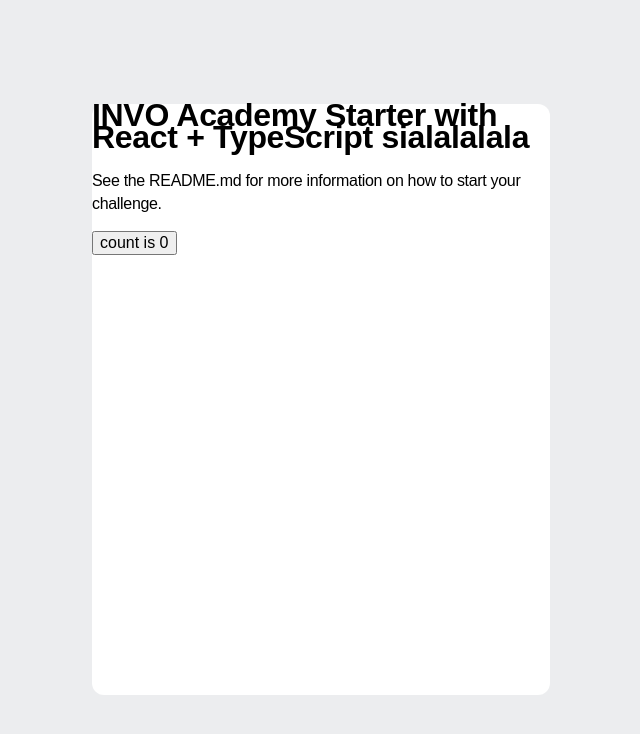
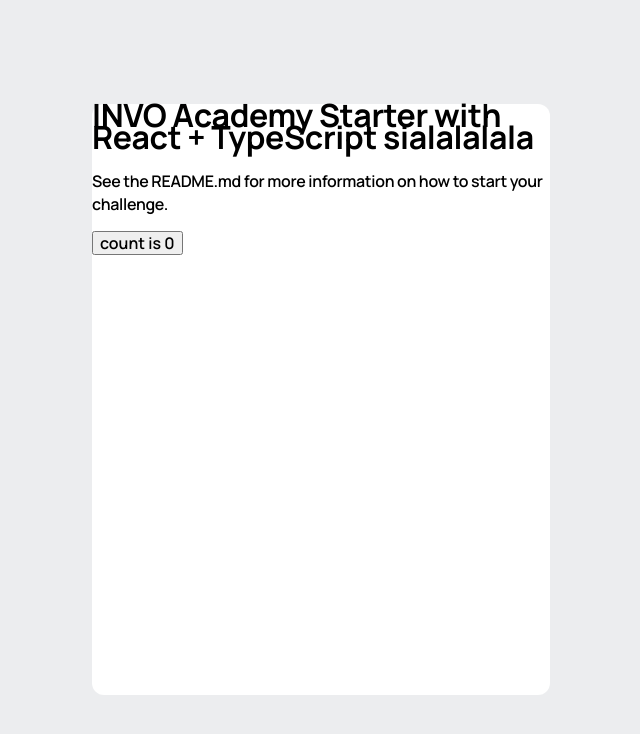
Before and after one commit to GrzegorzJendernal/password-generator, a React (Vite) app: page / in a window 1280 px wide. Shown: the top 734 px of the page, without its empty margins (319-959 px from the left). Built offline with nearby package versions, Linux system fonts and the light colour scheme.

Commit message:
changed font, declared global style

```diff
--- a/src/global-styles/styles/fonts.scss
+++ b/src/global-styles/styles/fonts.scss
@@ -1,4 +1,4 @@
 /// Main Fonts File
 /// Here we import all the fonts files we need for our project.
 
-@import url('https://fonts.googleapis.com/css2?family=Roboto:ital,wght@0,100;0,300;0,400;0,500;0,700;0,900;1,100;1,300;1,400;1,500;1,700;1,900&display=swap');
+@import url('https://fonts.googleapis.com/css2?family=Manrope:wght@600;700&display=swap');
```
